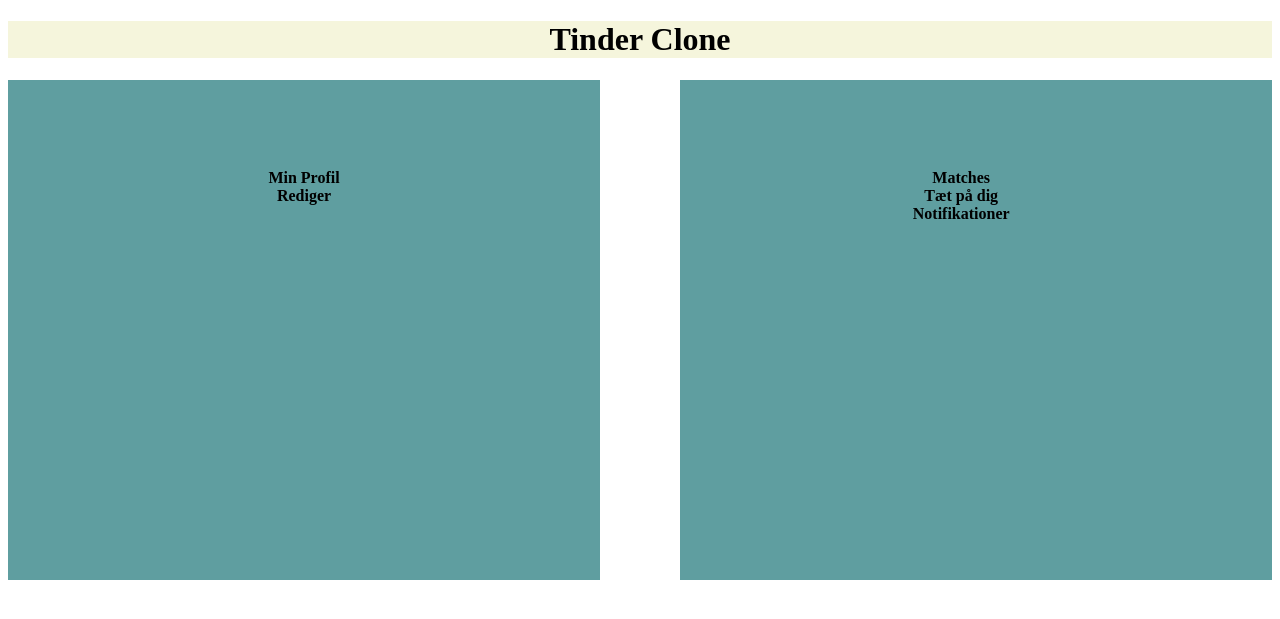
After one commit to JHJ1999/Eksamen, a Node server app: template Views/homepage.ejs in a window 1280 px wide. The commit adds this page. Shown: the top 619 px of the page. Run offline with Node 20, Linux system fonts and the light colour scheme; the template is opened without the code that fills it, so the values that code supplies are empty; some libraries are stand-ins or nearby versions.

Commit message:
view engine og homepage html

```diff
--- a/Model/User.js
+++ b/Model/User.js
@@ -9,7 +9,7 @@ const userSchema = mongoose.Schema({
     age: Number,
     gender: String,
     preferredGender: String,
-    interest: [String],
+    interest: String
 })
 
 const userModel = mongoose.model('User', userSchema);
--- /dev/null
+++ b/Views/homepage.ejs
@@ -0,0 +1,55 @@
+<!DOCTYPE html>
+<html lang="en">
+<head>
+    <link rel="stylesheet" type="text/css" href="styles2.css">
+    <meta charset="UTF-8">
+    <meta name="viewport" content="width=device-width, initial-scale=1.0">
+    <title>Tinder Clone</title>
+</head>
+<body>
+
+<div class="header">
+    <h1>Tinder Clone</h1>
+</div>
+
+<div class="main">
+
+
+    <div class="left">
+
+        <b>Min Profil</b>
+        <br>
+        <b>Rediger</b>
+        <b></b>
+
+
+    </div>
+
+
+
+    <div class="right">
+
+        <b>Matches</b>
+        <br>
+        <b>Tæt på dig</b>
+        <br>
+        <b>Notifikationer</b>
+        <br>
+        <b></b>
+    </div>
+
+
+
+
+
+
+</div>
+
+<footer>
+</footer>
+
+</body>
+
+
+<script></script>
+</html>
--- a/View/index.html
+++ b/Views/index.ejs
@@ -120,5 +120,5 @@
 </body>
 
 
-<script src="app.js"></script>
+<script></script>
 </html>
--- /dev/null
+++ b/Views/styles2.css
@@ -0,0 +1,26 @@
+.header {
+    text-align: center;
+    background-color: beige;
+}
+
+.main {
+    display: grid;
+    grid-template-columns: 1fr 1fr;
+    grid-auto-rows: minmax(500px,auto);
+    grid-column-gap: 5em;
+
+}
+
+
+.left {
+    text-align: center;
+    padding: 15% 10% 0% 10%;
+    background-color: cadetblue;
+
+}
+
+.right {
+    text-align: center;
+    padding: 15% 10% 0% 5%;
+    background-color:cadetblue;
+}
--- a/package.json
+++ b/package.json
@@ -11,6 +11,7 @@
   "dependencies": {
     "body-parser": "^1.19.0",
     "cors": "^2.8.5",
+    "ejs": "^3.1.5",
     "express": "^4.17.1",
     "mongoose": "^5.10.9"
   }
```
Also changed, not shown: Controller/index.js (deleted, +0 -74 lines), View/app.js (deleted), Views/styles.css (renamed from View/styles.css), 1 other file.
